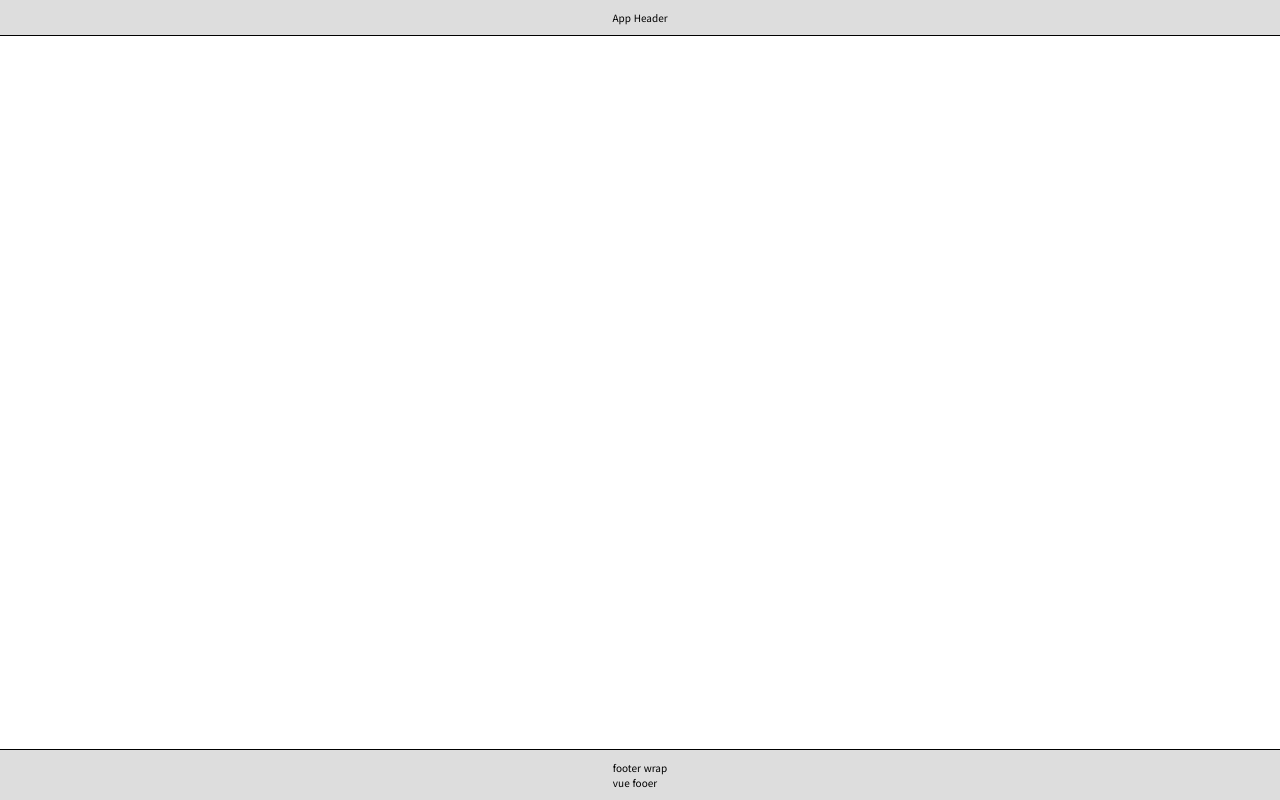
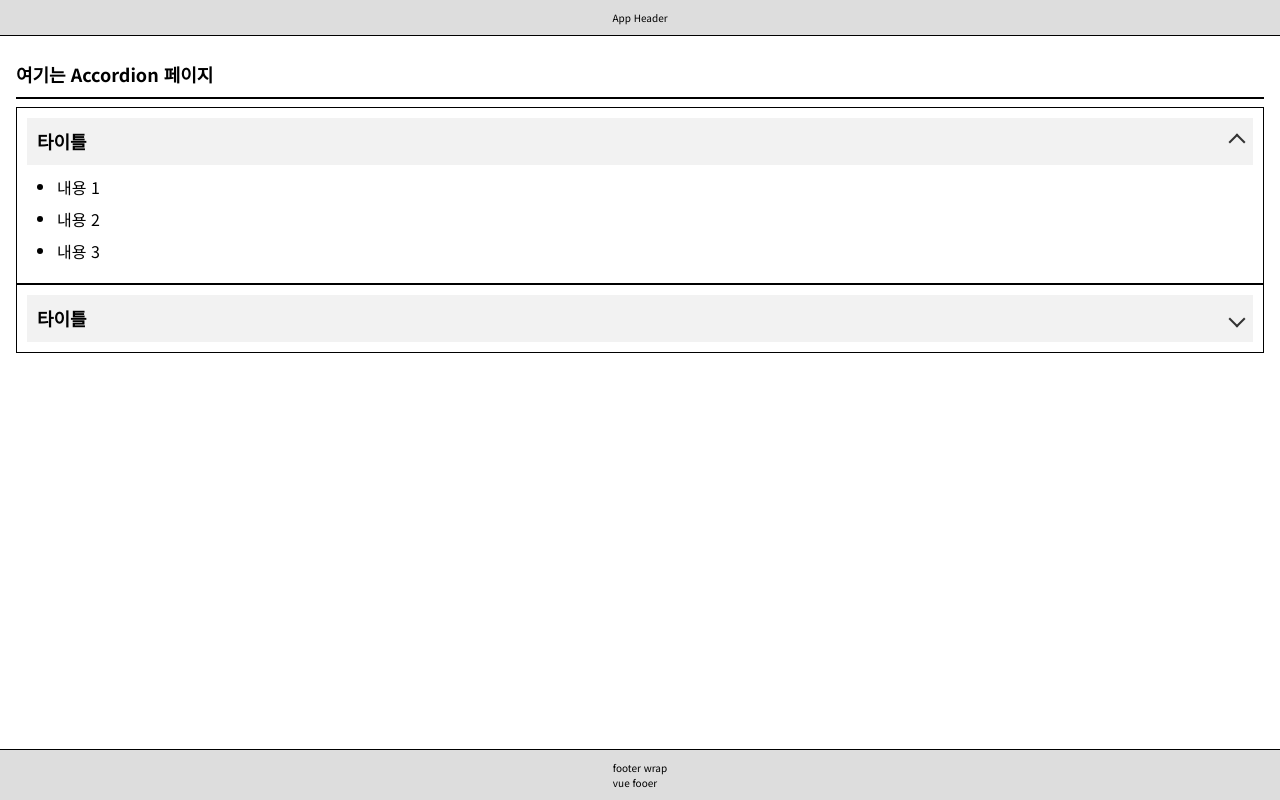
Before and after one commit to kimkyunghawn/KKKVueStrudy, a Vue app in the folder vue-project/: page /JsStudy/Event in a window 1280 px wide. Built offline with nearby package versions, Linux system fonts and the light colour scheme.

Commit message:
accordion 제작 중

```diff
--- a/vue-project/src/assets/css/global.scss
+++ b/vue-project/src/assets/css/global.scss
@@ -64,6 +64,12 @@
 	border-top: 1px solid #000;
 	border-bottom: 1px solid #000;
 }
+.guide_ele {
+	margin: 8px 0;
+	padding: 8px;
+	border: 1px solid #000;
+}
+
 /* guide tags */
 
 
@@ -72,7 +78,7 @@
   position: sticky;
   top: 0;
   text-align: center;
-  padding: 10px;
+  padding: 8px;
   background-color: red;
 }
 
@@ -91,6 +97,29 @@
       }
     }
   }
+}
+
+.m_list {
+	display: flex;
+	flex-direction: column;
+	gap: 8px 0;
+	> li {
+		position: relative;
+		padding-left: 20px;
+		font-size: 16px;
+		&::before {
+			content: '';
+			position: absolute;
+			top: 50%;
+			left: 0;
+			width: 6px;
+			height: 6px;
+			background-color: #000;
+			transform: translateY(-50%);
+			border-radius: 50%;
+		}
+
+	}
 }
 
 .g_list	{
--- /dev/null
+++ b/vue-project/src/components/JS/Event/Accordion.vue
@@ -0,0 +1,50 @@
+<template>
+	<h2 class="guide_title">
+		여기는 Accordion 페이지
+	</h2>
+
+	<Accordion v-model="isAccordionOpen1">
+		<template v-slot:title>
+			타이틀
+		</template>
+		<template #content>
+			<ul class="m_list">
+				<li>내용 1</li>
+				<li>내용 2</li>
+				<li>내용 3</li>
+			</ul>
+		</template>
+	</Accordion>
+
+	<Accordion v-model="isAccordionOpen2">
+		<template v-slot:title>
+			타이틀
+		</template>
+		<template #content>
+			<ul class="m_list">
+				<li>내용 1</li>
+				<li>내용 2</li>
+				<li>내용 3</li>
+			</ul>
+		</template>
+	</Accordion>
+
+
+
+</template>
+
+<script setup lang="ts">
+	import { ref } from 'vue'
+	import Accordion from '@/cps/accordion/Accordion.vue';
+
+	const isAccordionOpen1 = ref(true) // ← 여기서 제어
+	const isAccordionOpen2 = ref(false) // ← 여기서 제어
+
+
+</script>
+
+
+<style lang="scss">
+
+
+</style>
--- a/vue-project/src/components/JS/study.vue
+++ b/vue-project/src/components/JS/study.vue
@@ -8,6 +8,9 @@
     </li>
     <li>
       <RouterLink role="button" class="x2" to="/JsStudy/Rbox">radio 모음</RouterLink>
+    </li>
+    <li>
+      <RouterLink role="button" class="x2" to="/JsStudy/Event">이벤트 - accordion</RouterLink>
     </li>
   </ul>
 
@@ -64,8 +67,9 @@
 
 <script setup lang="ts">
 
-  import Checkbox from "@/cps/checkbox/checkbox.vue";
-  import Radio from "@/cps/radio/radio.vue";
+  // import Checkbox from "@/cps/checkbox/checkbox.vue";
+  // import Radio from "@/cps/radio/radio.vue";
+	import { RouterLink, RouterView } from "vue-router";
 
   let test = {
     name: '김재섭',
--- /dev/null
+++ b/vue-project/src/cps/accordion/Accordion.vue
@@ -0,0 +1,130 @@
+<template>
+
+	<div class="acc_wrap" :class="toggleClasses">
+		<div class="acc_h">
+			<div class="inner">
+				<button type="button"
+					class="op_toggle"
+					:disabled="disabled"
+  				@click="toggleAccordion()"
+					:aria-expanded="props.modelValue"
+				>
+				<slot name="title"></slot>
+				</button>
+			</div>
+		</div>
+		<div class="acc_c" :style="{ height: contentHeight }">
+			<div class="inner" ref="contentEl">
+				<slot name="content"></slot>
+			</div>
+		</div>
+	</div>
+
+</template>
+
+<script setup lang="ts">
+import { ref, watch, nextTick, computed } from 'vue'
+
+const props = defineProps<{
+	// 열림/닫힘 상태
+  modelValue: boolean,
+	disabled?: boolean,
+}>()
+
+const emit = defineEmits<{
+  (e: 'update:modelValue', value: boolean): void
+}>()
+
+const contentEl = ref<HTMLElement | null>(null)
+const contentHeight = ref('0px')
+
+const toggleAccordion = () => {
+	// 만약 disabled 상태면 토글 안함
+	if(props.disabled) return;
+	console.log('토글 클릭됨' + props.modelValue)
+  emit('update:modelValue', !props.modelValue)
+}
+
+const toggleClasses = computed(() => ({
+  is_open: props.modelValue,
+  is_close: !props.modelValue,
+}))
+
+/** 열림/닫힘 감시 */
+watch(
+  () => props.modelValue,
+  async (isOpen) => {
+    await nextTick()
+
+    if (!contentEl.value) return
+
+    if (isOpen) {
+      const height = contentEl.value.scrollHeight
+      contentHeight.value = `${height}px`
+    } else {
+      contentHeight.value = '0px'
+    }
+  },
+  { immediate: true }
+)
+</script>
+
+
+
+
+<style lang="scss">
+.acc_wrap {
+	padding: 10px;
+	border: 1px solid #000;
+
+	.acc_h {
+		.op_toggle {
+			position: relative;
+			display: block;
+			width: 100%;
+			padding: 10px 24px 10px 10px;
+			font-weight: bold;
+			font-size: 18px;
+			background-color: #f2f2f2;
+			&::after {
+				content: '';
+				position: absolute;
+				top: 50%;
+				right: 10px;
+				width: 12px;
+				height: 12px;
+				border-right: 2px solid #333;
+				border-bottom: 2px solid #333;
+				transform: translateY(-50%) rotate(-135deg);
+				transition: transform 0.3s ease;
+			}
+			&:disabled {
+				background-color: #ddd;
+			}
+
+		}
+	}
+
+	.acc_c {
+		overflow: hidden;
+		transition: height 0.3s ease;
+		.inner {
+			padding: 10px;
+			overflow: auto;
+
+		}
+	}
+
+	&.is_close {
+		.acc_h {
+			.op_toggle::after {
+				transform: translateY(-50%) rotate(45deg);
+			}
+		}
+		.acc_c {
+			height: 0;
+		}
+	}
+
+}
+</style>
--- a/vue-project/src/routers/index.js
+++ b/vue-project/src/routers/index.js
@@ -3,6 +3,7 @@ import HelloWorld from "@/components/Home/HomeVue.vue";
 import JsStudyComponent from "@/components/JS/study.vue";
 import Ccs from "@/components/JS/Chkbox/Ccs.vue";
 import Rcs from "@/components/JS/Rbox/Rcs.vue";
+import Accordion from "@/components/JS/Event/Accordion.vue";
 import MnStudyComponent from "@/components/MN/study.vue";
 
 const routes = [
@@ -25,6 +26,10 @@ const routes = [
     component: Rcs,
   },
   {
+    path: "/JsStudy/Event",
+    component: Accordion,
+  },
+  {
     path: "/MnStudy",  // TestComponent.vue로 이동할 Path
     name: "MnStudy",  // router name
     component: MnStudyComponent,  // Path로 이동될 Component
```
